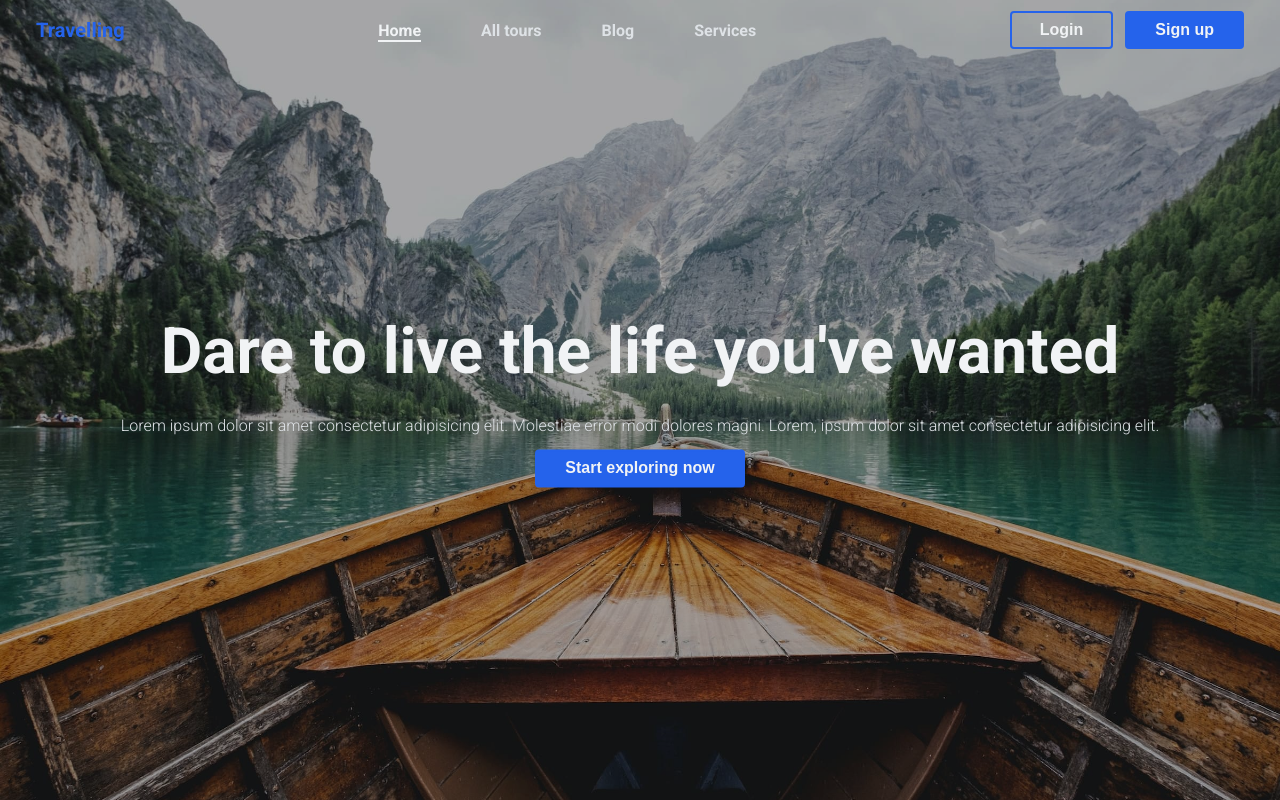
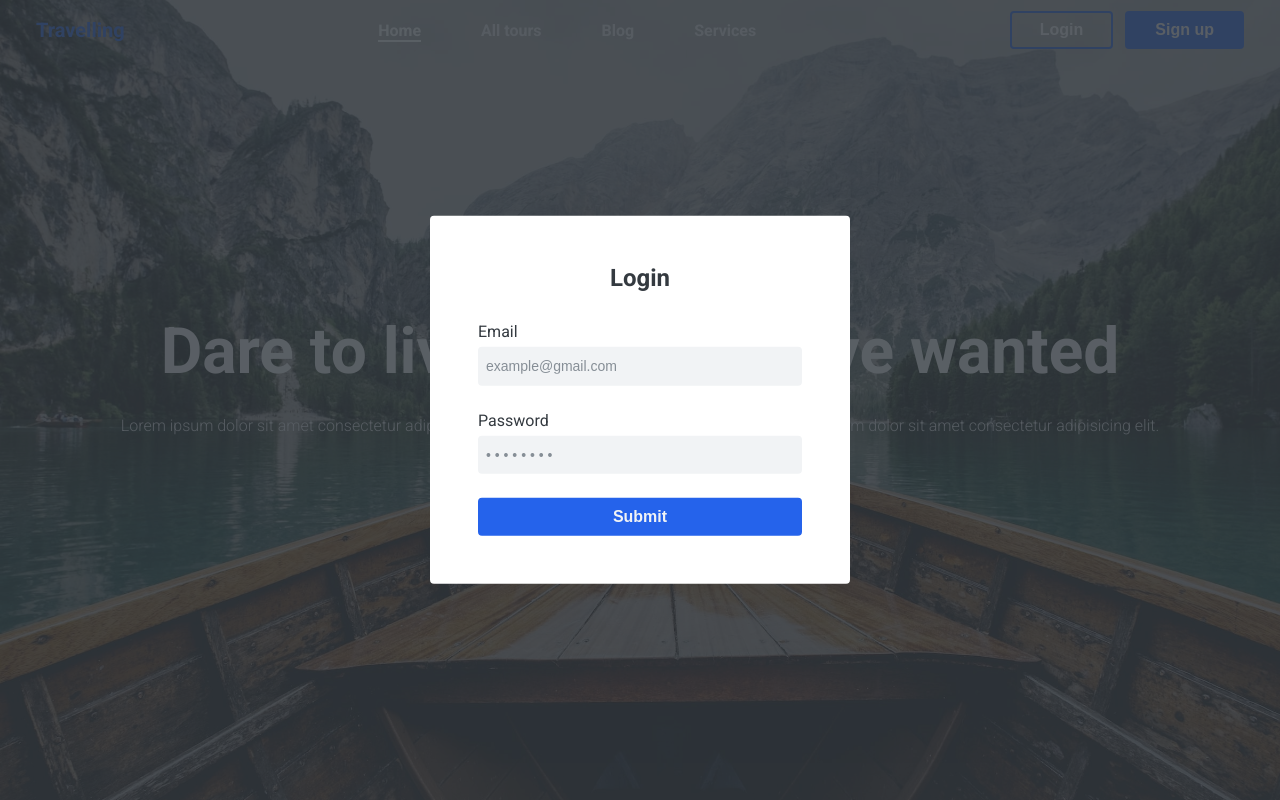
Before and after one commit to Harshal2742/travel-website, a React (Vite) app: page / in a window 1280 px wide. Both pictures are taken after a click on the button "Login". Shown: the top 800 px of the page. Built offline with nearby package versions, Linux system fonts and the light colour scheme; no server answers.

Commit message:
Working on authentication functionality

```diff
--- a/src/App.tsx
+++ b/src/App.tsx
@@ -4,10 +4,14 @@ import Home from './pages/Home';
 import Footer from './components/Footer';
 import AllTours from './pages/AllTours';
 import Tour from './pages/TourPage';
+import Auth from './components/Auth';
+import { useAppSelector } from './store/store';
 
 function App() {
+	const showAuthModal = useAppSelector((state) => state.auth.showModal);
 	return (
 		<>
+			{showAuthModal && <Auth />}
 			<Header />
 			<main>
 				<Routes>
--- /dev/null
+++ b/src/components/Auth.tsx
@@ -0,0 +1,65 @@
+import { useEffect } from 'react';
+import { toggleModal } from '../store/auth-slice';
+import { useAppDispatch, useAppSelector } from '../store/store';
+
+const Auth = (): JSX.Element => {
+	const dispatch = useAppDispatch();
+	const showLoginModal = useAppSelector((state) => state.auth.showLoginModal);
+
+	return (
+		<div className="auth-container">
+			<div
+				className="auth-inner-conatiner"
+				onClick={() => {
+					dispatch(toggleModal());
+				}}
+			>
+				<div
+					className="auth-card"
+					id="authCard"
+					onClick={(e) => {
+						e.stopPropagation();
+					}}
+				>
+					<h3 className="heading-tertiary">{`${
+						showLoginModal ? 'Login' : 'Sign up'
+					}`}</h3>
+					<form className="auth-form">
+						<div className="input-box">
+							<label htmlFor="email">Email</label>
+							<input
+								type="email"
+								id="email"
+								placeholder="example@gmail.com"
+								autoComplete="on"
+							/>
+						</div>
+						<div className="input-box">
+							<label htmlFor="password">Password</label>
+							<input
+								type="password"
+								id="password"
+								placeholder="&bull; &bull; &bull; &bull; &bull; &bull; &bull; &bull;"
+								autoComplete="off"
+							/>
+						</div>
+						{!showLoginModal && (
+							<div className="input-box">
+								<label htmlFor="password">Confirm password</label>
+								<input
+									type="password"
+									id="confirmPassword"
+									placeholder="&bull; &bull; &bull; &bull; &bull; &bull; &bull; &bull;"
+									autoComplete="off"
+								/>
+							</div>
+						)}
+						<button className="btn-filled">Submit</button>
+					</form>
+				</div>
+			</div>
+		</div>
+	);
+};
+
+export default Auth;
--- a/src/components/Header.tsx
+++ b/src/components/Header.tsx
@@ -1,4 +1,6 @@
 import { NavLink, useLocation } from 'react-router-dom';
+import { useAppDispatch } from '../store/store';
+import { toggleModal } from '../store/auth-slice';
 
 enum NavigationPath {
 	Home = '/',
@@ -9,6 +11,7 @@ enum NavigationPath {
 
 const Header = () => {
 	const location = useLocation();
+	const dispatch = useAppDispatch();
 
 	return (
 		<header
@@ -64,8 +67,18 @@ const Header = () => {
 				</ul>
 			</nav>
 			<div className="btn-box">
-				<button className="btn-outlined">Login</button>
-				<button className="btn-filled">Sign up</button>
+				<button
+					className="btn-outlined"
+					onClick={() => dispatch(toggleModal({ showLoginModal: true }))}
+				>
+					Login
+				</button>
+				<button
+					className="btn-filled"
+					onClick={() => dispatch(toggleModal({ showLoginModal: false }))}
+				>
+					Sign up
+				</button>
 			</div>
 		</header>
 	);
--- /dev/null
+++ b/src/store/auth-slice.ts
@@ -0,0 +1,31 @@
+import { PayloadAction, createSlice } from "@reduxjs/toolkit";
+
+interface AuthState {
+  showModal: boolean,
+  showLoginModal: boolean
+}
+
+const authSliceInitialState: AuthState = {
+  showModal: false,
+  showLoginModal: false
+}
+
+type authpayload = {
+  showLoginModal: boolean
+}
+
+const authSlice = createSlice({
+  name: 'auth',
+  initialState: authSliceInitialState,
+  reducers: {
+    toggleModal: (state, action: PayloadAction<authpayload | undefined>) => {
+      state.showModal = !state.showModal
+      state.showLoginModal = action?.payload?.showLoginModal || false
+    }
+  }
+}
+)
+
+export const { toggleModal } = authSlice.actions
+
+export default authSlice.reducer
--- a/src/store/store.ts
+++ b/src/store/store.ts
@@ -1,10 +1,16 @@
 import { configureStore } from "@reduxjs/toolkit";
+import { useDispatch, useSelector} from "react-redux";
 
+import authReducer from "./auth-slice";
 
 const store = configureStore({
-  reducer : {
-
+  reducer: {
+    auth: authReducer
   }
 })
 
+export type RootState = ReturnType<typeof store.getState>
+export const useAppDispatch = useDispatch<typeof store.dispatch>
+export const useAppSelector = useSelector<RootState>
+
 export default store;
--- /dev/null
+++ b/src/style/components/_auth.scss
@@ -0,0 +1,69 @@
+@use '../colors' as *;
+
+.auth-container {
+	position: fixed;
+	top: 0;
+	left: 0;
+	width: 100vw;
+	height: 100vh;
+	z-index: 9999;
+}
+
+.auth-inner-conatiner {
+	width: 100%;
+	height: 100%;
+	background-color: rgba($color: $gray-4, $alpha: 0.8);
+	position: relative;
+}
+
+.auth-card {
+	width: 42rem;
+	position: absolute;
+	top: 50%;
+	left: 50%;
+	transform: translate(-50%, -50%);
+	background-color: white;
+	display: flex;
+	flex-direction: column;
+	align-items: center;
+	padding: 4.8rem;
+	border-radius: 0.4rem;
+}
+
+.auth-form {
+	width: 100%;
+	display: flex;
+	flex-direction: column;
+	margin-top: 2.8rem;
+	gap: 2.4rem;
+}
+
+.input-box {
+	display: flex;
+	flex-direction: column;
+	width: 100%;
+	gap: 0.4rem;
+	label {
+		font-size: 1.6rem;
+		font-weight: 400;
+		line-height: 1.4;
+		width: 100%;
+	}
+
+	input {
+		border-radius: 0.4rem;
+		width: 100%;
+		outline: none;
+		border: none;
+		font-size: 1.6rem;
+		line-height: 1.4;
+		padding: 0.8rem;
+		background-color: $gray-1;
+
+		&::placeholder {
+			font-size: 1.4rem;
+			// font-weight: 300;
+			color: $gray-3;
+		}
+	}
+}
--- a/src/style/index.scss
+++ b/src/style/index.scss
@@ -13,6 +13,7 @@
 @use './components/alltours';
 @use './components/common/loader';
 @use './components/tourpage';
+@use './components/auth';
 
 @use './colors' as *;
 
```
